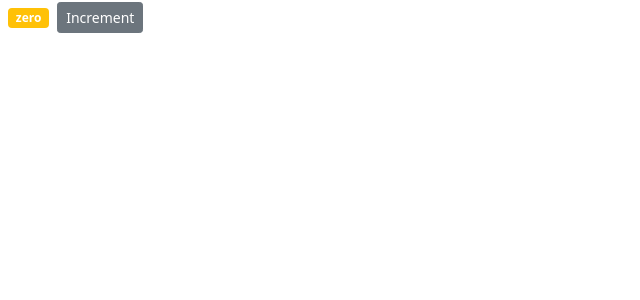
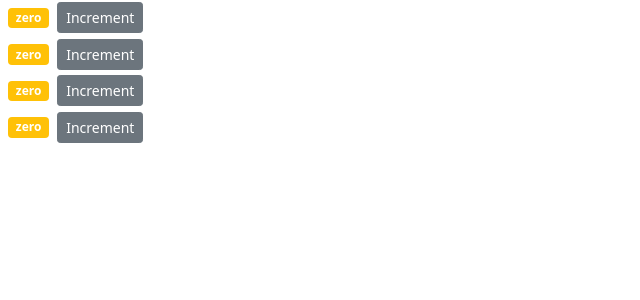
Before and after one commit to trivera777/ReactCounter, a React (Create React App) app: page / in a window 1280 px wide. Shown: the top 300 px of the page, without its empty margins (0-640 px from the left). Built offline with nearby package versions, Linux system fonts and the light colour scheme.

Commit message:
added counters components

```diff
--- a/src/components/counter.jsx
+++ b/src/components/counter.jsx
@@ -8,6 +8,7 @@
 
   handleIncrement = () => {
     this.setState({ count: this.state.count + 1 })
+    console.log(this.handleIncrement);
   }
 
   render() {
@@ -19,7 +20,7 @@
         <Badge bg={classes} className="m-2">
           {this.formatCount()}{" "}
         </Badge>
-        <Button onClick={this.handleIncrement} variant="secondary" size="sm">
+        <Button onClick={ () => this.handleIncrement({ id: 1 }) } variant="secondary" size="sm">
           Increment
         </Button>
       </div>
--- /dev/null
+++ b/src/components/counters.jsx
@@ -0,0 +1,17 @@
+import React, { Component } from 'react';
+import Counter from './counter'
+
+class Counters extends React.Component {
+    state= {};
+
+    render() {
+        return <div>
+            <Counter />
+            <Counter />
+            <Counter />
+            <Counter />
+        </div>;
+    }
+}
+
+export default Counters;
--- a/src/index.jsx
+++ b/src/index.jsx
@@ -1,5 +1,5 @@
 import React from 'react'
 import ReactDOM from 'react-dom'
-import Counter from './components/counter'
+import Counters from './components/counters'
 
-ReactDOM.render(<Counter />, document.getElementById('root'))
+ReactDOM.render(<Counters />, document.getElementById('root'))
```
